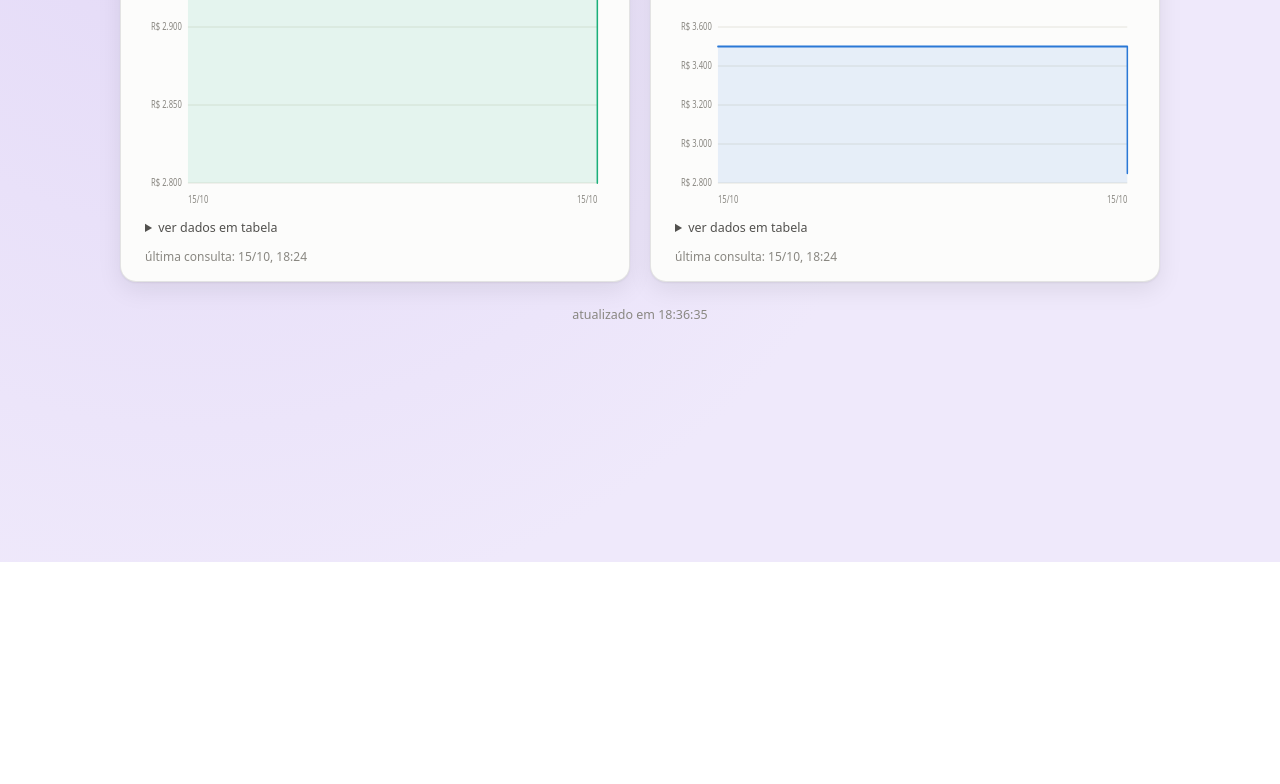
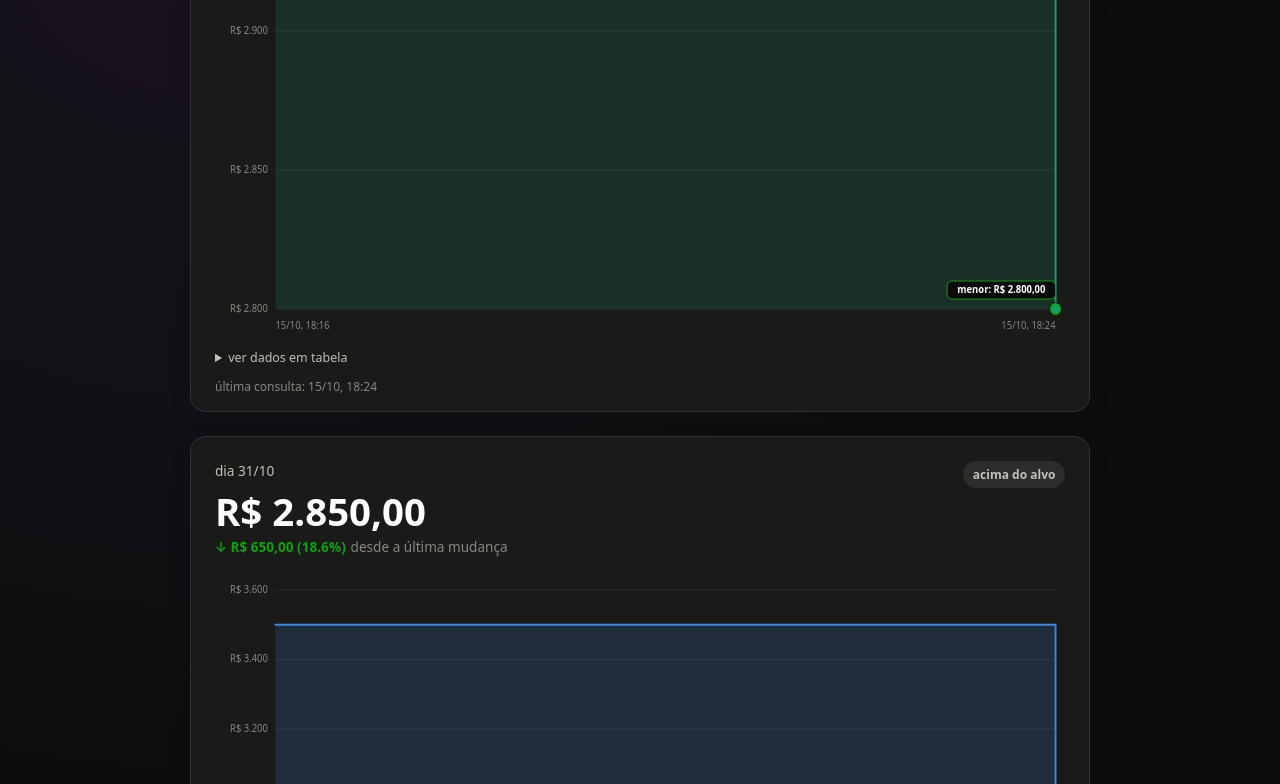
Before and after one commit to brendongit/bts2026, a plain HTML site: page index.html in a window 1280 px wide. Shown: the part 238-1022 px from the top of the page. Before the commit the page ends 800 px from the top, so only its background shows below. Drawn offline with Linux system fonts and the light colour scheme.

Commit message:
Tema dark fixo, gráficos empilhados e maiores, histórico completo
- index.html: remove a dependência de prefers-color-scheme e assume
  dark como único tema; cards em coluna única (900px) em vez de grade
  2x1, gráfico mais alto (320px); marcador fixo no menor preço já
  visto na linha (não depende de hover); corrige variação (%) para
  comparar com o último preço realmente diferente, não o ponto
  anterior (que agora quase sempre repete).
- monitor.py: historico passa a registrar TODA consulta, não só
  quando o preço muda — para refletir que o monitor está ativo mesmo
  quando o preço fica parado.

```diff
--- a/index.html
+++ b/index.html
@@ -6,31 +6,9 @@
 <title>BTS Arirang - Monitor de preço</title>
 <style>
   :root {
-    --page-bg-1: #efe9fb;
-    --page-bg-2: #e3d9f7;
-    --surface: #fcfcfb;
-    --text-primary: #0b0b0b;
-    --text-secondary: #52514e;
-    --muted: #898781;
-    --grid: #e1e0d9;
-    --baseline: #c3c2b7;
-    --border: rgba(11, 11, 11, 0.1);
-    --delta-good: #006300;
-    --tooltip-bg: #1a1a19;
-    --tooltip-text: #ffffff;
-    --pill-good-bg: rgba(12, 163, 12, 0.14);
-    --pill-good-text: #006300;
-    --pill-neutral-bg: rgba(11, 11, 11, 0.06);
-    --pill-neutral-text: var(--text-secondary);
-    --series-dia30: #1baf7a;
-    --series-dia30-wash: rgba(27, 175, 122, 0.1);
-    --series-dia31: #2a78d6;
-    --series-dia31-wash: rgba(42, 120, 214, 0.1);
-  }
-  @media (prefers-color-scheme: dark) {
-    :root {
+    color-scheme: dark;
     --page-bg-1: #0d0d0d;
-      --page-bg-2: #151018;
+    --page-bg-2: #19131f;
     --surface: #1a1a19;
     --text-primary: #ffffff;
     --text-secondary: #c3c2b7;
@@ -49,7 +27,8 @@
     --series-dia30-wash: rgba(25, 158, 112, 0.16);
     --series-dia31: #3987e5;
     --series-dia31-wash: rgba(57, 135, 229, 0.16);
-    }
+    --destaque-bg: #0b0b0b;
+    --destaque-border: rgba(12, 163, 12, 0.5);
   }
 
   * { box-sizing: border-box; }
@@ -61,12 +40,11 @@
     min-height: 100vh;
     padding: 2.5rem 1.25rem;
   }
-  main { max-width: 1040px; margin: 0 auto; }
+  main { max-width: 900px; margin: 0 auto; }
   h1 { font-size: 1.1rem; font-weight: 600; margin: 0 0 0.25rem; }
   .sub { color: var(--text-secondary); margin: 0 0 1.75rem; font-size: 0.9rem; }
 
-  .cards { display: grid; grid-template-columns: 1fr; gap: 1.25rem; }
-  @media (min-width: 760px) { .cards { grid-template-columns: 1fr 1fr; } }
+  .cards { display: grid; grid-template-columns: 1fr; gap: 1.5rem; }
 
   .card {
     background: var(--surface);
@@ -101,7 +79,7 @@
   .delta.subiu .valor { color: var(--text-secondary); }
   .delta .contexto { color: var(--muted); }
 
-  svg.chart { width: 100%; height: 190px; display: block; overflow: visible; }
+  svg.chart { width: 100%; height: 320px; display: block; overflow: visible; }
   .gridline { stroke: var(--grid); stroke-width: 1; }
   .axis-label { fill: var(--muted); font-size: 10px; font-family: inherit; }
   .area-path { fill-opacity: 1; }
@@ -218,13 +196,18 @@
     const historico = (dia.historico || []).filter((p) => p.preco !== null);
     const delta = document.createElement("div");
     delta.className = "delta";
-    if (historico.length >= 2) {
-      const atual = historico[historico.length - 1].preco;
-      const anterior = historico[historico.length - 2].preco;
-      const diff = atual - anterior;
-      const pct = (diff / anterior) * 100;
-      delta.classList.add(diff < 0 ? "baixou" : diff > 0 ? "subiu" : "");
-      const seta = diff < 0 ? "↓" : diff > 0 ? "↑" : "–";
+    const atual = historico.length ? historico[historico.length - 1].preco : null;
+    // acha o ponto anterior mais recente com preço diferente do atual (pula repetições)
+    let anteriorDiferente = null;
+    for (let i = historico.length - 2; i >= 0; i--) {
+      if (historico[i].preco !== atual) { anteriorDiferente = historico[i].preco; break; }
+    }
+    if (anteriorDiferente !== null) {
+      const diff = atual - anteriorDiferente;
+      const pct = (diff / anteriorDiferente) * 100;
+      if (diff < 0) delta.classList.add("baixou");
+      else if (diff > 0) delta.classList.add("subiu");
+      const seta = diff < 0 ? "↓" : "↑";
       const valorSpan = document.createElement("span");
       valorSpan.className = "valor";
       valorSpan.textContent = `${seta} ${formatarPreco(Math.abs(diff))} (${Math.abs(pct).toFixed(1)}%)`;
@@ -234,7 +217,7 @@
       delta.appendChild(valorSpan);
       delta.appendChild(contextoSpan);
     } else {
-      delta.innerHTML = '<span class="contexto">ainda sem histórico suficiente pra comparar</span>';
+      delta.innerHTML = '<span class="contexto">ainda sem mudança de preço registrada</span>';
     }
     card.appendChild(delta);
 
@@ -290,7 +273,7 @@
   }
 
   function renderChart(container, historico, info) {
-    const W = 600, H = 190, padL = 56, padR = 10, padT = 10, padB = 24;
+    const W = 900, H = 320, padL = 64, padR = 10, padT = 14, padB = 28;
     const plotW = W - padL - padR, plotH = H - padT - padB;
 
     const valores = historico.map((p) => p.preco);
@@ -303,6 +286,10 @@
 
     const seriesColor = getComputedStyle(document.documentElement).getPropertyValue(info.corVar).trim();
     const washColor = getComputedStyle(document.documentElement).getPropertyValue(info.washVar).trim();
+    const surfaceColor = getComputedStyle(document.documentElement).getPropertyValue("--surface").trim();
+    const deltaGoodColor = getComputedStyle(document.documentElement).getPropertyValue("--delta-good").trim();
+    const tooltipBgColor = getComputedStyle(document.documentElement).getPropertyValue("--tooltip-bg").trim();
+    const tooltipTextColor = getComputedStyle(document.documentElement).getPropertyValue("--tooltip-text").trim();
 
     const svgns = "http://www.w3.org/2000/svg";
     const svg = document.createElementNS(svgns, "svg");
@@ -362,15 +349,71 @@
     line.setAttribute("class", "line-path");
     svg.appendChild(line);
 
-    // x labels: primeiro, meio, último
-    const idxLabels = historico.length === 1 ? [0] : [0, Math.floor((historico.length - 1) / 2), historico.length - 1];
+    // marcador fixo no menor preço já visto (não depende de hover)
+    if (historico.length >= 2) {
+      const minIdx = historico.reduce((best, p, i) => (p.preco < historico[best].preco ? i : best), 0);
+      const minPreco = historico[minIdx].preco;
+      const mx = x(minIdx), my = y(minPreco);
+
+      const destaqueRing = document.createElementNS(svgns, "circle");
+      destaqueRing.setAttribute("cx", mx);
+      destaqueRing.setAttribute("cy", my);
+      destaqueRing.setAttribute("r", 7);
+      destaqueRing.setAttribute("fill", surfaceColor);
+      svg.appendChild(destaqueRing);
+
+      const destaqueDot = document.createElementNS(svgns, "circle");
+      destaqueDot.setAttribute("cx", mx);
+      destaqueDot.setAttribute("cy", my);
+      destaqueDot.setAttribute("r", 5);
+      destaqueDot.setAttribute("fill", seriesColor);
+      destaqueDot.setAttribute("stroke", deltaGoodColor);
+      destaqueDot.setAttribute("stroke-width", "2");
+      svg.appendChild(destaqueDot);
+
+      const labelText = "menor: " + formatarPreco(minPreco);
+      const estimW = labelText.length * 5.6 + 14;
+      const estimH = 18;
+      let labelY = my - 10 - estimH;
+      if (labelY < padT) labelY = my + 10;
+      labelY = Math.min(labelY, padT + plotH - estimH);
+      let labelX = mx - estimW / 2;
+      labelX = Math.max(padL, Math.min(labelX, W - padR - estimW));
+
+      const bg = document.createElementNS(svgns, "rect");
+      bg.setAttribute("x", labelX);
+      bg.setAttribute("y", labelY);
+      bg.setAttribute("width", estimW);
+      bg.setAttribute("height", estimH);
+      bg.setAttribute("rx", 5);
+      bg.setAttribute("fill", tooltipBgColor);
+      bg.setAttribute("stroke", deltaGoodColor);
+      bg.setAttribute("stroke-width", "1");
+      svg.appendChild(bg);
+
+      const txt = document.createElementNS(svgns, "text");
+      txt.setAttribute("x", labelX + estimW / 2);
+      txt.setAttribute("y", labelY + estimH / 2 + 3.5);
+      txt.setAttribute("text-anchor", "middle");
+      txt.setAttribute("font-size", "10");
+      txt.setAttribute("font-weight", "700");
+      txt.setAttribute("fill", tooltipTextColor);
+      txt.textContent = labelText;
+      svg.appendChild(txt);
+    }
+
+    // x labels: até 6 pontos espaçados (primeiro e último sempre entram)
+    const nLabels = Math.min(6, historico.length);
+    const idxLabels = historico.length === 1
+      ? [0]
+      : Array.from({ length: nLabels }, (_, k) => Math.round((k / (nLabels - 1)) * (historico.length - 1)));
     [...new Set(idxLabels)].forEach((i) => {
       const label = document.createElementNS(svgns, "text");
       label.setAttribute("x", x(i));
-      label.setAttribute("y", H - 4);
+      label.setAttribute("y", H - 8);
       label.setAttribute("text-anchor", i === 0 ? "start" : i === historico.length - 1 ? "end" : "middle");
       label.setAttribute("class", "axis-label");
-      label.textContent = formatarData(historico[i].em, false);
+      label.textContent = formatarData(historico[i].em, true);
       svg.appendChild(label);
     });
 
```
Also changed, not shown: 1 other file. Lines whose indentation alone changed are shown as unchanged.
